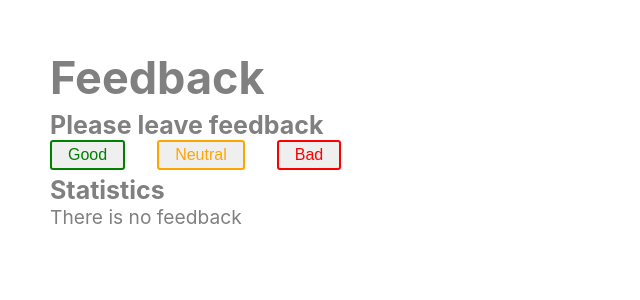
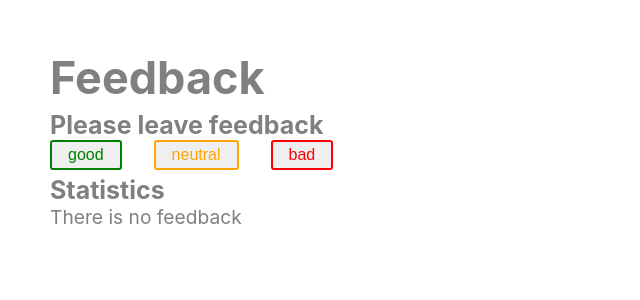
Before and after one commit to Korotkova-Iuliia/goit-react-hw-02-feedback, a React (Create React App) app: page / in a window 1280 px wide. Shown: the top 300 px of the page, without its empty margins (0-640 px from the left). Built offline with nearby package versions, Linux system fonts and the light colour scheme.

Commit message:
css button

```diff
--- a/src/App.js
+++ b/src/App.js
@@ -13,27 +13,32 @@ class App extends Component {
     neutral: 0,
     bad: 0,
   };
-  clickOnGood = () => {
-    this.setState(({ good }) => {
-      return {
-        good: good + 1,
-      };
+  handleClick = (key) => {
+    this.setState((prevState) => {
+      return { [key]: prevState[key] + 1 };
     });
   };
-  clickOnNeutral = () => {
-    this.setState(({ neutral }) => {
-      return {
-        neutral: neutral + 1,
-      };
-    });
-  };
-  clickOnBad = () => {
-    this.setState(({ bad }) => {
-      return {
-        bad: bad + 1,
-      };
-    });
-  };
+  // clickOnGood = () => {
+  //   this.setState(({ good }) => {
+  //     return {
+  //       good: good + 1,
+  //     };
+  //   });
+  // };
+  // clickOnNeutral = () => {
+  //   this.setState(({ neutral }) => {
+  //     return {
+  //       neutral: neutral + 1,
+  //     };
+  //   });
+  // };
+  // clickOnBad = () => {
+  //   this.setState(({ bad }) => {
+  //     return {
+  //       bad: bad + 1,
+  //     };
+  //   });
+  // };
   countTotalFeedback = () => {
     const args = Object.values(this.state);
     const reducer = (prevStateValue, stateValue) => prevStateValue + stateValue;
@@ -54,10 +59,9 @@ class App extends Component {
         <TitleMain title="Feedback" />
         <Section title="Please leave feedback">
           <FeedbackOptions
-            onGood={this.clickOnGood}
-            onNeutral={this.clickOnNeutral}
-            onBad={this.clickOnBad}
-          />
+            options={Object.keys(this.state)}
+            onLeaveFeedback={this.handleClick}
+          ></FeedbackOptions>
         </Section>
         <Section title="Statistics">
           {total === 0 ? (
@@ -79,3 +83,10 @@ class App extends Component {
 
 export default App;
 // https://youtu.be/2tPxoJxaCes?t=5692
+//  {
+//    /* <FeedbackOptions
+//         onGood={this.clickOnGood}
+//         onNeutral={this.clickOnNeutral}
+//         onBad={this.clickOnBad}
+//       /> */
+//  }
--- a/src/components/FeedbackOptions/FeedbackOptions.jsx
+++ b/src/components/FeedbackOptions/FeedbackOptions.jsx
@@ -1,23 +1,40 @@
 import PropTypes from 'prop-types';
-import { GoodButton, NeutralButton, BadButton } from './FeedbackOptions.styled';
-const FeedbackOptions = ({ onGood, onNeutral, onBad }) => {
+
+import { Button } from './FeedbackOptions.styled';
+const FeedbackOptions = ({ options, onLeaveFeedback }) => {
   return (
-    <div>
-      <GoodButton type="button" onClick={onGood}>
-        Good
-      </GoodButton>
-      <NeutralButton type="button" onClick={onNeutral}>
-        Neutral
-      </NeutralButton>
-      <BadButton type="button" onClick={onBad}>
-        Bad
-      </BadButton>
-    </div>
+    <>
+      {options.map((key) => (
+        <Button
+          key={key}
+          className="{key}"
+          type="button"
+          onClick={() => onLeaveFeedback(key)}
+        >
+          {key}
+        </Button>
+      ))}
+    </>
   );
 };
+
+// const FeedbackOptions = ({ onGood, onNeutral, onBad }) => {
+//   return (
+//     <div>
+//       <GoodButton type="button" onClick={onGood}>
+//         Good
+//       </GoodButton>
+//       <NeutralButton type="button" onClick={onNeutral}>
+//         Neutral
+//       </NeutralButton>
+//       <BadButton type="button" onClick={onBad}>
+//         Bad
+//       </BadButton>
+//     </div>
+//   );
+// };
 FeedbackOptions.propTypes = {
-  onGood: PropTypes.func.isRequired,
-  onNeutral: PropTypes.func.isRequired,
-  onBad: PropTypes.func.isRequired,
+  options: PropTypes.array.isRequired,
+  onLeaveFeedback: PropTypes.func.isRequired,
 };
 export default FeedbackOptions;
--- a/src/components/FeedbackOptions/FeedbackOptions.styled.jsx
+++ b/src/components/FeedbackOptions/FeedbackOptions.styled.jsx
@@ -1,28 +1,53 @@
-import styled from 'styled-components';
-const Button = styled.button`
+import styled, { css } from 'styled-components';
+export const Button = styled.button`
   font-size: 1em;
-
   padding: 0.25em 1em;
   border-radius: 3px;
+  color: green;
+  border: 2px solid green;
+  &:nth-child(odd) {
+    color: orange;
+    border: 2px solid orange;
+    margin-left: 2em;
+    margin-right: 2em;
+  }
+  &:nth-last-child(1) {
+    color: red;
+    border: 2px solid red;
+  }
+
   &:hover {
     cursor: pointer;
     transform: scale(1.25);
     color: white;
     border: 2px solid white;
     background-color: gray;
+    :nth-child(1) {
+      color: green;
+      border: 2px solid green;
+    }
   }
 `;
-export const GoodButton = styled(Button)`
-  color: green;
-  border: 2px solid green;
-`;
-export const NeutralButton = styled(Button)`
-  color: orange;
-  border: 2px solid orange;
-  margin-left: 2em;
-  margin-right: 2em;
-`;
-export const BadButton = styled(Button)`
-  color: red;
-  border: 2px solid red;
-`;
+
+// export const GoodButton = styled(Button)`
+//   color: green;
+//   border: 2px solid green;
+// `;
+// export const NeutralButton = styled(Button)`
+//   color: orange;
+//   border: 2px solid orange;
+//   margin-left: 2em;
+//   margin-right: 2em;
+// `;
+// export const BadButton = styled(Button)`
+//   color: red;
+//   border: 2px solid red;
+// `;
+// ${(options) =>
+//     {options.map((key) =>
+//         key
+//       )} &&
+//     css`
+//       background: palevioletred;
+//       color: white;
+//     `};
--- a/src/components/Statistics/Statistics.jsx
+++ b/src/components/Statistics/Statistics.jsx
@@ -18,5 +18,5 @@ Statistics.propTypes = {
   neutral: PropTypes.number.isRequired,
   bad: PropTypes.number.isRequired,
   total: PropTypes.number.isRequired,
-  positivePercentage: PropTypes.number.isRequired,
+  positivePercentage: PropTypes.string.isRequired,
 };
```
